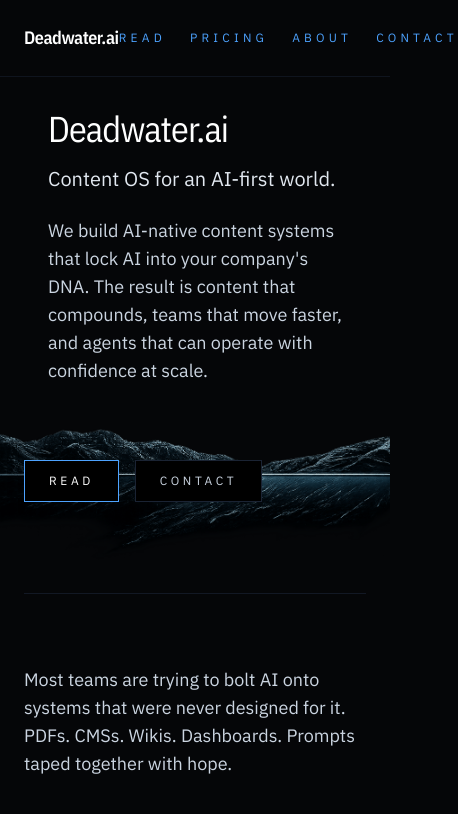
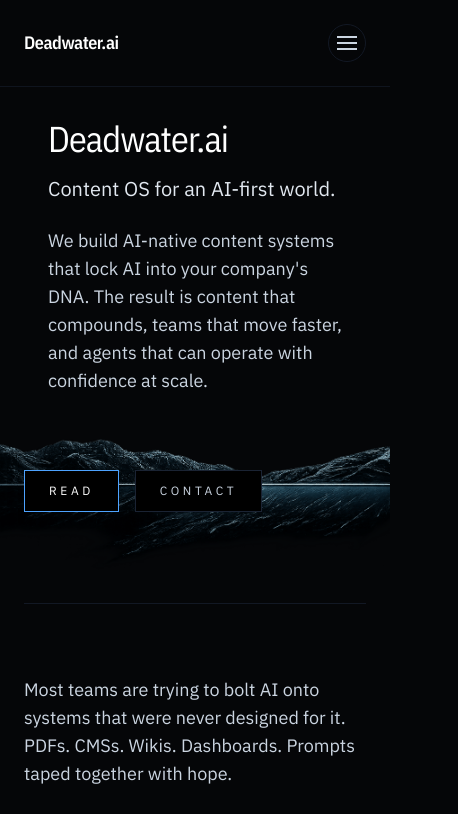
Before and after one commit to datasaurus-rex/deadwater, a Next.js app: page / in a window 390 px wide. Shown: the top 814 px of the page, 458 px wide, since content can reach past the window. Built offline with nearby package versions, Linux system fonts and the light colour scheme.

Commit message:
Add mobile header menu

```diff
--- a/src/components/site-header.tsx
+++ b/src/components/site-header.tsx
@@ -1,4 +1,7 @@
+"use client";
+
 import Link from "next/link";
+import { useState } from "react";
 
 const navLinks = [
   { href: "/read", label: "Read" },
@@ -8,20 +11,52 @@
 ];
 
 export function SiteHeader() {
+  const [open, setOpen] = useState(false);
+
   return (
     <header className="border-b border-ink-800/80">
       <div className="container-narrow flex items-center justify-between py-6">
         <Link href="/" className="heading-serif text-lg font-semibold text-white focus-ring">
           Deadwater.ai
         </Link>
-        <nav className="flex items-center gap-6 text-xs uppercase tracking-[0.35em] text-slate-400">
+        <nav className="hidden items-center gap-6 text-xs uppercase tracking-[0.35em] text-slate-400 md:flex">
           {navLinks.map((link) => (
             <Link key={link.href} href={link.href} className="focus-ring transition-colors hover:text-white">
               {link.label}
             </Link>
           ))}
         </nav>
+        <button
+          type="button"
+          className="focus-ring inline-flex items-center justify-center rounded-full border border-ink-800 p-2 text-slate-300 transition hover:border-accent-blue hover:text-white md:hidden"
+          aria-label={open ? "Close menu" : "Open menu"}
+          aria-expanded={open}
+          onClick={() => setOpen((prev) => !prev)}
+        >
+          <span className="sr-only">{open ? "Close menu" : "Open menu"}</span>
+          <span className="flex h-5 w-5 flex-col items-center justify-center gap-1">
+            <span className={`h-0.5 w-5 bg-current transition ${open ? "translate-y-1.5 rotate-45" : ""}`} />
+            <span className={`h-0.5 w-5 bg-current transition ${open ? "opacity-0" : ""}`} />
+            <span className={`h-0.5 w-5 bg-current transition ${open ? "-translate-y-1.5 -rotate-45" : ""}`} />
+          </span>
+        </button>
       </div>
+      {open ? (
+        <div className="border-t border-ink-800/80 md:hidden">
+          <div className="container-narrow flex flex-col gap-4 py-4 text-xs uppercase tracking-[0.35em] text-slate-300">
+            {navLinks.map((link) => (
+              <Link
+                key={link.href}
+                href={link.href}
+                className="focus-ring transition-colors hover:text-white"
+                onClick={() => setOpen(false)}
+              >
+                {link.label}
+              </Link>
+            ))}
+          </div>
+        </div>
+      ) : null}
     </header>
   );
 }
```
